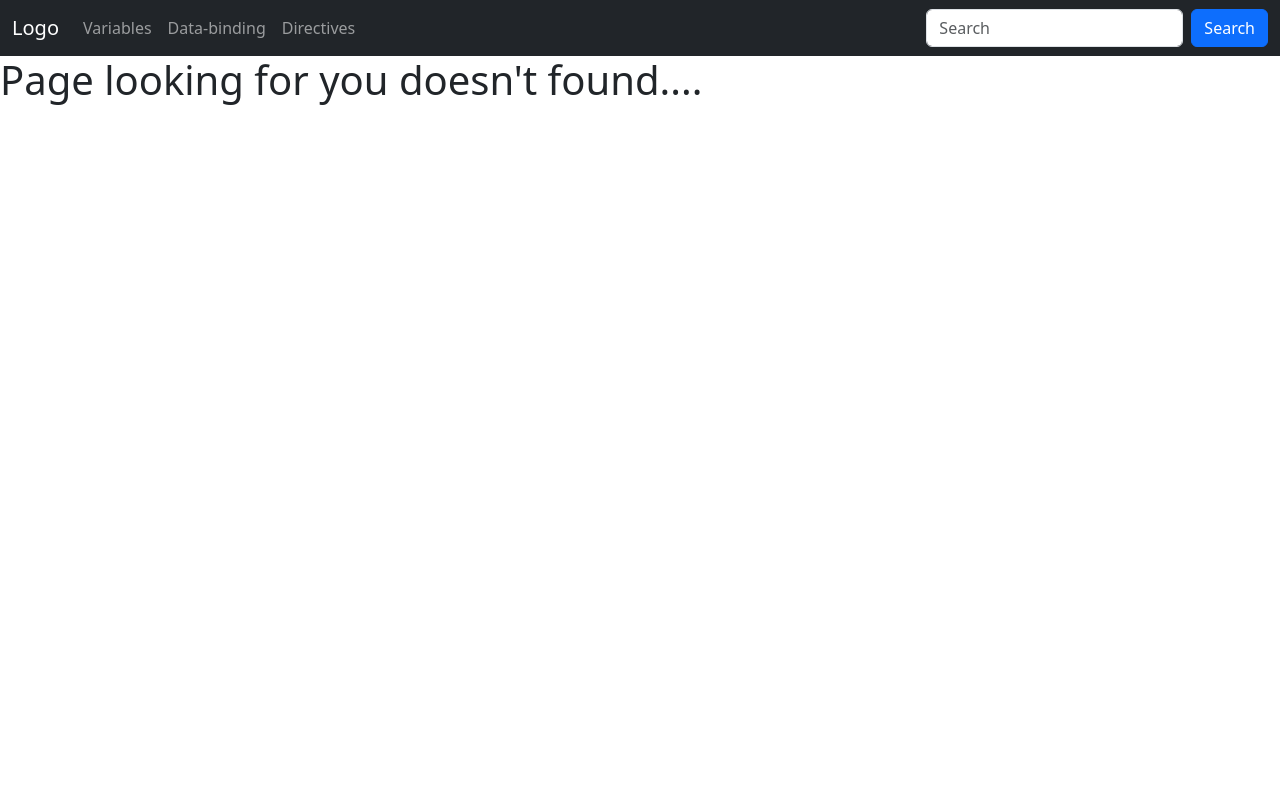
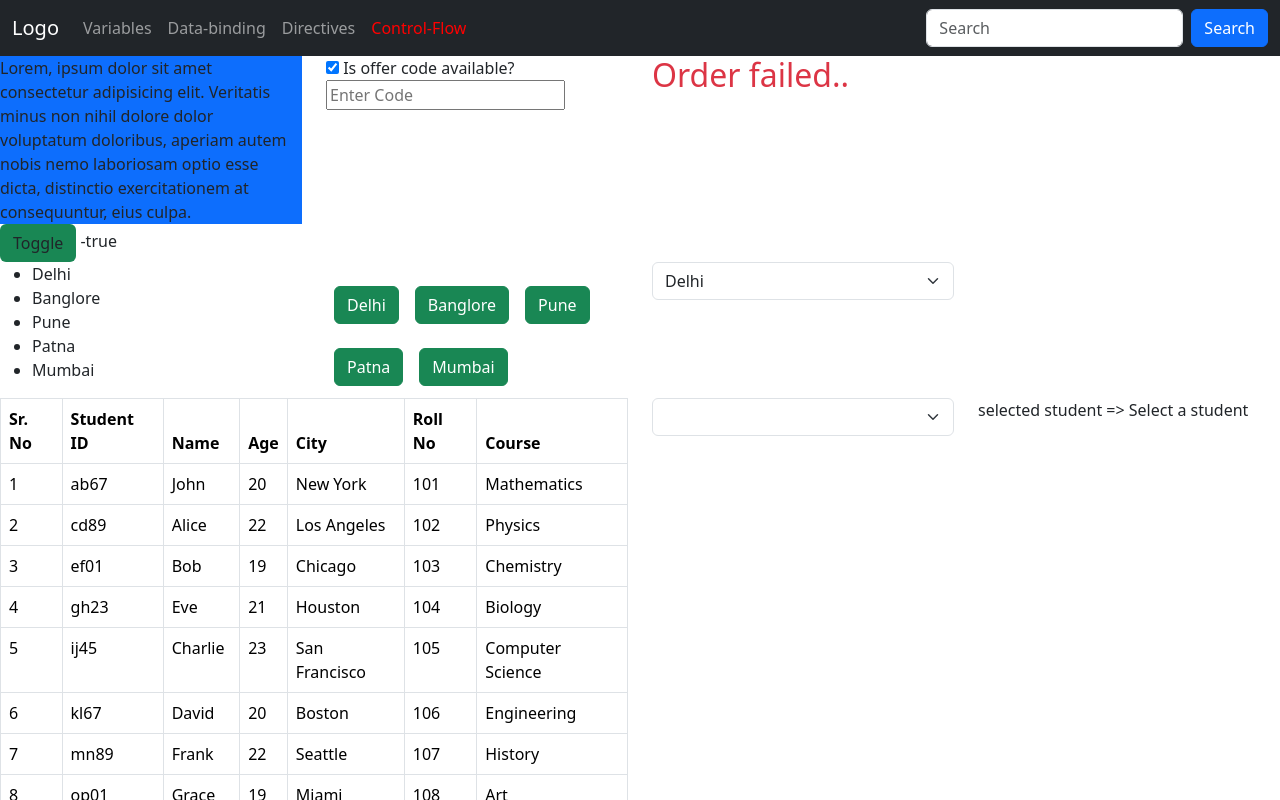
Before and after one commit to chandan578/mastering-angular, an Angular app in the folder basicAngular/: page /controlflow in a window 1280 px wide. Shown: the top 800 px of the page. Built offline with nearby package versions, Linux system fonts and the light colour scheme.

Commit message:
Practice some control flow statements @if and @for

```diff
--- a/basicAngular/src/app/app.css
+++ b/basicAngular/src/app/app.css
@@ -0,0 +1,3 @@
+.active {
+    color: red !important;
+}
--- a/basicAngular/src/app/app.html
+++ b/basicAngular/src/app/app.html
@@ -15,6 +15,9 @@
         <li class="nav-item" >
           <a class="nav-link" routerLinkActive="active" routerLink="directives">Directives</a>
         </li>
+        <li class="nav-item" >
+          <a class="nav-link" routerLinkActive="active" routerLink="controlflow">Control-Flow</a>
+        </li>
       </ul>
       <form class="d-flex">
         <input class="form-control me-2" type="text" placeholder="Search" fdprocessedid="8uwhkf">
--- a/basicAngular/src/app/app.routes.ts
+++ b/basicAngular/src/app/app.routes.ts
@@ -3,6 +3,7 @@ import { Veriables } from './components/veriables/veriables';
 import { DataBinding } from './components/data-binding/data-binding';
 import { DirectiveExp } from './components/directive-exp/directive-exp';
 import { NotFound } from './components/not-found/not-found';
+import { ControlFlow } from './components/control-flow/control-flow';
 
 export const routes: Routes = [
     {
@@ -23,6 +24,10 @@ export const routes: Routes = [
         component: DirectiveExp
     },
     {
+        path: 'controlflow',
+        component: ControlFlow
+    },
+    {
         path: '**',
         component: NotFound
     }
--- /dev/null
+++ b/basicAngular/src/app/components/control-flow/control-flow.html
@@ -0,0 +1,119 @@
+<div class="row">
+    <div class="col-3">
+        @if(isToggleDiv){
+        <div class="bg-primary">
+            Lorem, ipsum dolor sit amet consectetur adipisicing elit. Veritatis minus non nihil dolore dolor voluptatum
+            doloribus, aperiam autem nobis nemo laboriosam optio esse dicta, distinctio exercitationem at consequuntur,
+            eius culpa.
+        </div>
+        }
+    </div>
+    <div class="col-3">
+        <input type="checkbox" name="" id="" [(ngModel)]="isOffer"> Is offer code available?
+        @if(isOffer){
+        <input type="text" name="" placeholder="Enter Code" id="">
+        }@else{
+        <p>No offer code available.</p>
+        }
+    </div>
+
+    <div class="col-3">
+        @if(orderStatus=="new"){
+        <h2 class="text-primary">Order Placed..</h2>
+        }@else if(orderStatus == "ship"){
+        <h2 class="text-secondary">Order Shipped..</h2>
+        }@else if(orderStatus == "ship"){
+        <h2 class="text-warning">Order Placed..</h2>
+        } @else if(orderStatus=="del"){
+        <h2 class="text-success">Order Delivered..</h2>
+        }@else{
+        <h2 class="text-danger">Order failed..</h2>
+        }
+    </div>
+</div>
+
+<div class="row">
+    <div class="col-3 p-8">
+        <button class="bg-success btn" (click)="isToggleDiv1()">Toggle</button> -{{isToggleDiv}}
+    </div>
+</div>
+
+<div class="row">
+    <div class="col-3">
+        <ul>
+            @for(item of cityList; track $index){
+            <li>{{item}}</li>
+            }
+        </ul>
+    </div>
+
+    <div class="col-3">
+        @for(city of cityList; track $index){
+        <button class="btn btn-success mx-2 mt-4">{{city}}</button>
+        }
+    </div>
+
+    <div class="col-3">
+        <select class="form-select">
+            @for(city of cityList; track $index){
+            <option value="">{{city}}</option>
+            }
+        </select>
+    </div>
+</div>
+
+<div class="row">
+    <div class="col-6">
+        <table class="table table-bordered">
+            <thead>
+                <tr>
+                    <th>Sr. No</th>
+                    <th>Student ID</th>
+                    <th>Name</th>
+                    <th>Age</th>
+                    <th>City</th>
+                    <th>Roll No</th>
+                    <th>Course</th>
+                </tr>
+            </thead>
+            <tbody>
+                @for(item of studentList; track $index){
+                <tr>
+                    <td>{{$index+1}}</td>
+                    <td>{{item.studentId}}</td>
+                    <td>{{item.name}}</td>
+                    <td>{{item.age}}</td>
+                    <td>{{item.city}}</td>
+                    <td>{{item.rollNo}}</td>
+                    <td>{{item.course}}</td>
+                </tr>
+                }
+            </tbody>
+        </table>
+    </div>
+
+    <div class="col-3">
+        <select class="form-select" [(ngModel)]="selectedStudent">
+            @for(item of studentList; track $index){
+            <option [value]="item.studentId">{{item.name}}</option>
+            }
+        </select>
+    </div>
+    <div class="col-3">
+        selected student => {{selectedStudent}}
+    </div>
+</div>
+
+<hr>
+
+<div class="row">
+    @for(item of studentList; track $index){
+        <div class="col-3 mt-5">
+            <div class="card">
+                <div class="card-header bg-primary text-white">{{item.name}}</div>
+                <div class="card-body">{{item.rollNo}}</div>
+                <div class="card-footer bg-dark text-white">{{item.course}}</div>
+            </div>
+        </div>
+    }
+</div>
--- /dev/null
+++ b/basicAngular/src/app/components/control-flow/control-flow.ts
@@ -0,0 +1,37 @@
+import { Component } from '@angular/core';
+import { FormsModule } from '@angular/forms';
+
+@Component({
+  selector: 'app-control-flow',
+  imports: [FormsModule],
+  templateUrl: './control-flow.html',
+  styleUrl: './control-flow.css',
+})
+export class ControlFlow {
+
+  isToggleDiv: boolean = true;
+  isOffer: boolean = true;
+  orderStatus: string = 'failed';
+
+  cityList = ['Delhi', "Banglore", "Pune", "Patna", "Mumbai"]
+
+  isToggleDiv1() {
+    this.isToggleDiv = !this.isToggleDiv;
+  }
+
+  studentList = [
+    {studentId: "ab67", name: 'John', age: 20, city: 'New York', rollNo: 101, course: 'Mathematics' },
+    {studentId: "cd89", name: 'Alice', age: 22, city: 'Los Angeles', rollNo: 102, course: 'Physics' },
+    {studentId: "ef01", name: 'Bob', age: 19, city: 'Chicago', rollNo: 103, course: 'Chemistry' },
+    {studentId: "gh23", name: 'Eve', age: 21, city: 'Houston', rollNo: 104, course: 'Biology' },
+    {studentId: "ij45", name: 'Charlie', age: 23, city: 'San Francisco', rollNo: 105, course: 'Computer Science' },
+    {studentId: "kl67", name: 'David', age: 20, city: 'Boston', rollNo: 106, course: 'Engineering' },
+    {studentId: "mn89", name: 'Frank', age: 22, city: 'Seattle', rollNo: 107, course: 'History' },
+    {studentId: "op01", name: 'Grace', age: 19, city: 'Miami', rollNo: 108, course: 'Art' },
+    {studentId: "qr23", name: 'Hannah', age: 21, city: 'Denver', rollNo: 109, course: 'Music' },
+    {studentId: "st45", name: 'Ian', age: 23, city: 'Atlanta', rollNo: 110, course: 'Literature' }
+  ];
+
+  selectedStudent = "Select a student";
+
+}
```
Also changed, not shown: basicAngular/src/app/components/control-flow/control-flow.css (added), 1 other file (tests, documents, lock files or other folders).
